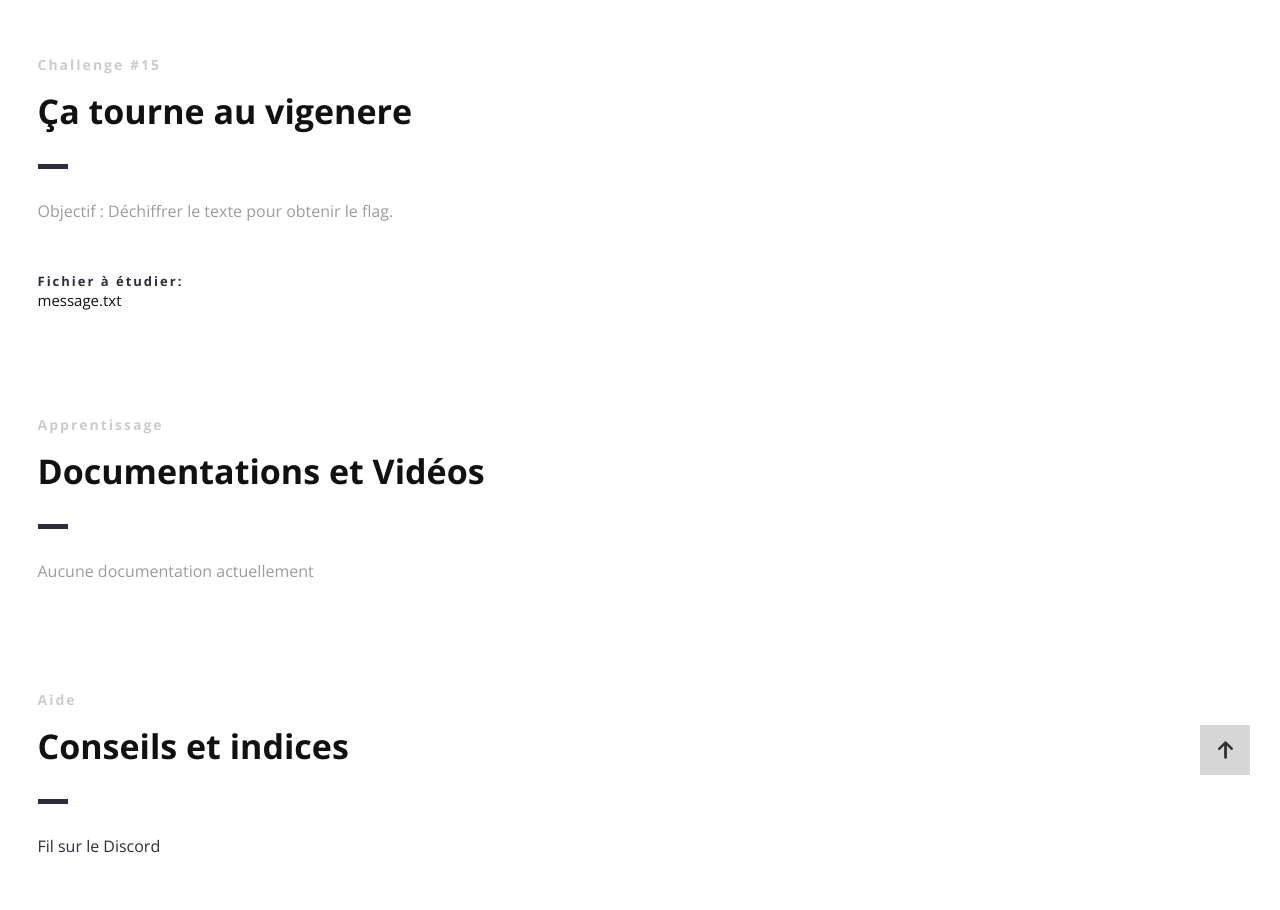
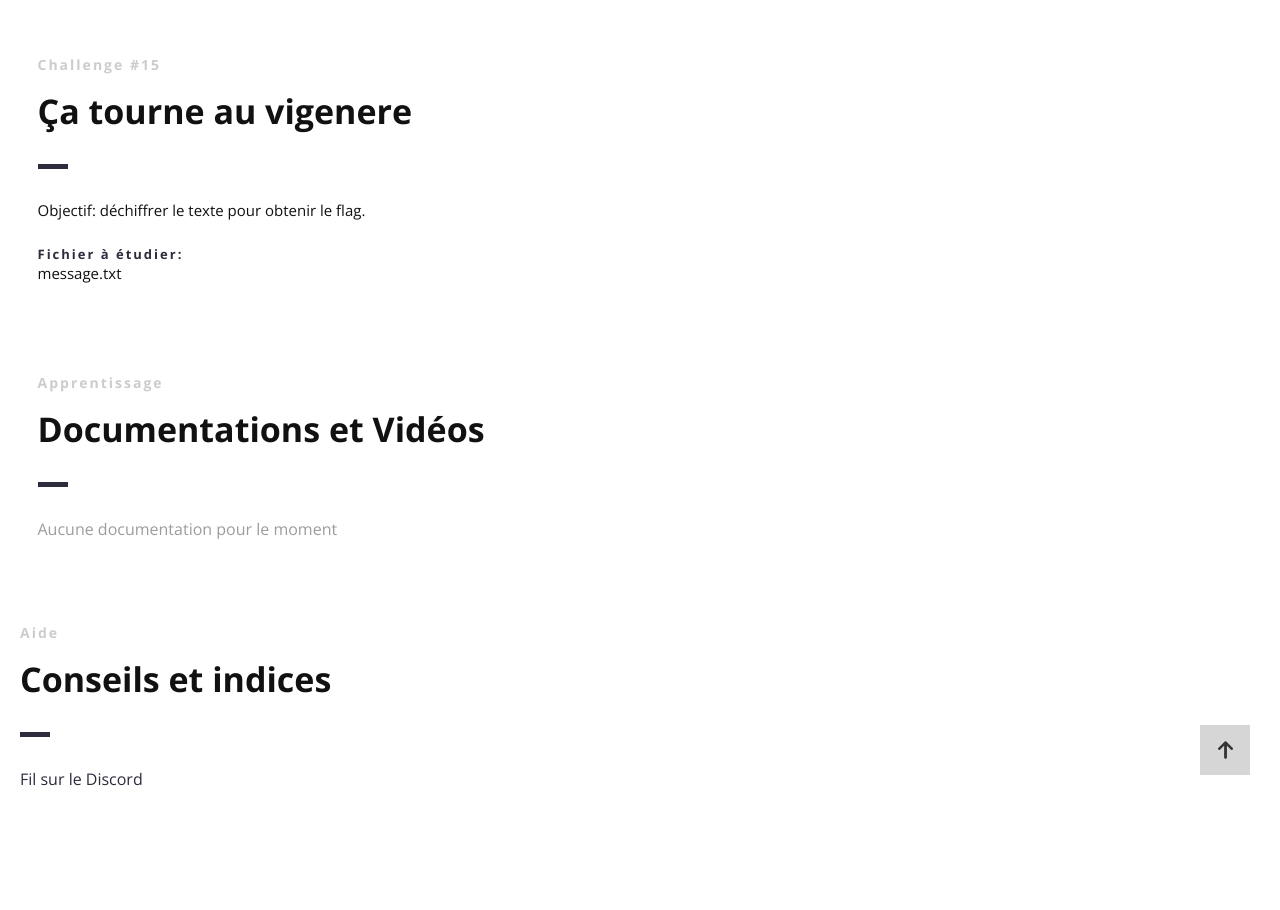
Before and after one commit to Hack-Oeil/CRYPTANALYSE_VIGENERE, a plain HTML site: page presentation/index.html in a window 1280 px wide. After the commit the page ends 843 px from the top, so only its background shows below. Drawn offline with nearby package versions, Linux system fonts and the light colour scheme.

Commit message:
modification de la presentation

```diff
--- a/presentation/index.html
+++ b/presentation/index.html
@@ -38,32 +38,33 @@
     <main id="content">
         <!--Ctf-->
         <section class="ctf scrollto">
-            <div class="row clearfix">
-                <div class="col-39">
+            <article class="row clearfix">
+                <div class="col-1">
                     <div class="section-heading">
                         <h3>Challenge #15</h3>
-                        <h2 class="section-title">Ça tourne au vigenere</h2>                        <p class="section-subtitle">
-                            Objectif : Déchiffrer le texte pour obtenir le flag.
-                            <br /><br />
-                            <h4>Fichier à étudier:</h4> message.txt
+                        <h2 class="section-title">Ça tourne au vigenere</h2>
+                        <p>
+                            Objectif: déchiffrer le texte pour obtenir le flag.
                         </p>
+                        <h4>Fichier à étudier:</h4>
+                        <span>message.txt</span>
                     </div>
                 </div>
-            </div>
-            <div class="row clearfix">
-                <div class="col-39">
+            </article>
+            <article class="row clearfix">
+                <div class="col-1">
                     <div class="section-heading">
                         <h3>Apprentissage</h3>
                         <h2 class="section-title">Documentations et Vidéos</h2>
                         <p class="section-subtitle">
-                            Aucune documentation actuellement
+                            Aucune documentation pour le moment
                         </p>
                     </div>
                 </div>
-            </div>
+            </article>
 
-            <div class="row clearfix">
-                <div class="col-39">
+            <article>
+                <div class="col-1">
                     <div class="section-heading">
                         <h3>Aide</h3>
                         <h2 class="section-title">Conseils et indices</h2>
@@ -72,13 +73,13 @@
                         </p>
                     </div>
                 </div>
-            </div>
+            </article>
         </section>
         <!--End of Ctf-->
     </main>
     <!--End Main Content Area-->
 
-    <a id="scrollUp" href="#wrapper" style="position: fixed; z-index: 1000;" title="Remonter en tête de site"></a>
+    <a id="scrollUp" href="#wrapper" style="position: fixed; z-index: 1000;" aria-label="Remonter en haut de la page" title="Remonter en tête de site"></a>
 </div>
 </body>
 </html>
```
